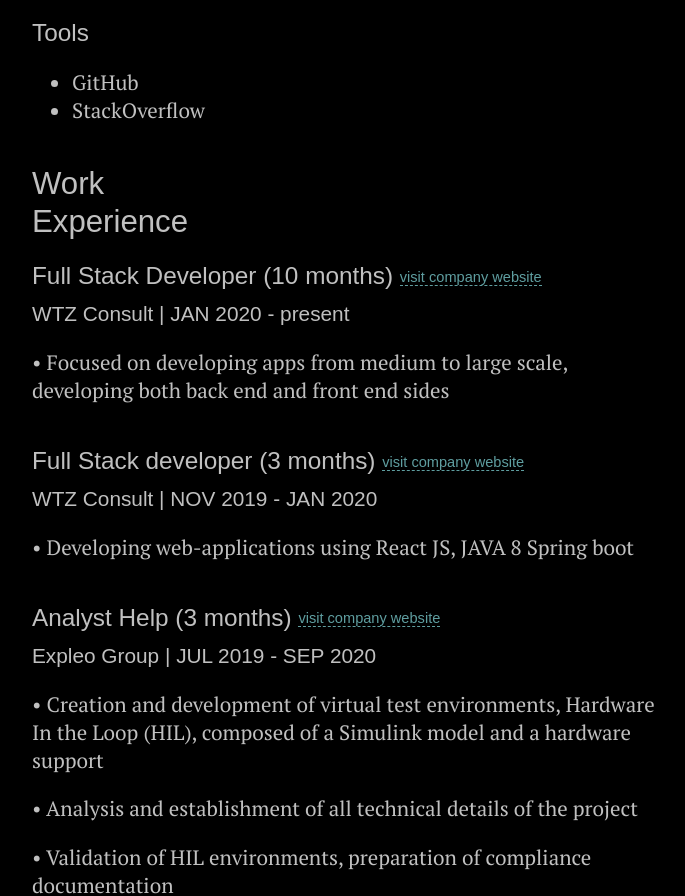
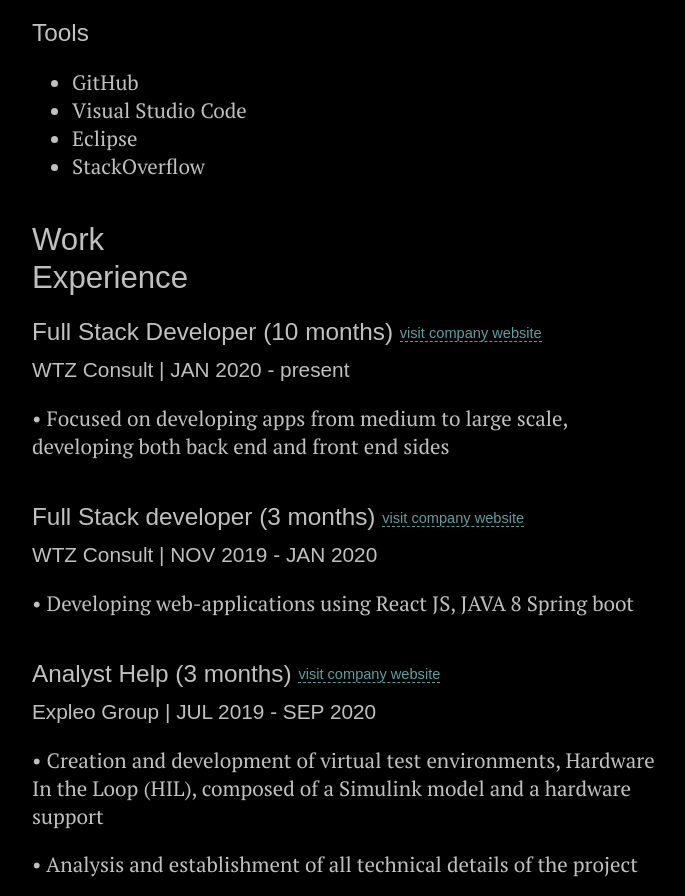
Before and after one commit to patzzz/resume, a plain HTML site: page resume.html in a window 1280 px wide. Shown: the part 1207-2103 px from the top of the page, without its empty margins (296-981 px from the left). Drawn offline with Linux system fonts and the light colour scheme; a web font is replaced by a local one.

Commit message:
Update resume.html

```diff
--- a/resume.html
+++ b/resume.html
@@ -231,8 +231,10 @@
                 <li>MySQL</li>
             </ul>
             <h3>Tools</h3>
-            <ul>
+             <ul>
                 <li>GitHub</li>
+                <li>Visual Studio Code</li>
+                <li>Eclipse</li>
                 <li>StackOverflow</li>
             </ul>
         </section>
```
